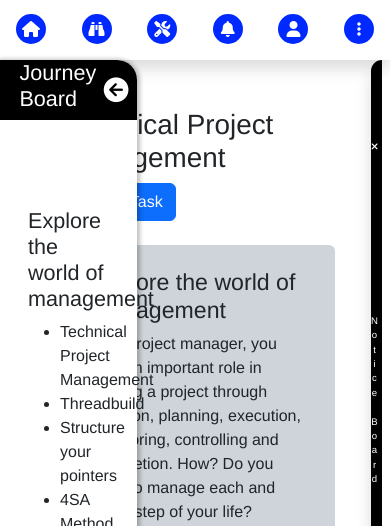
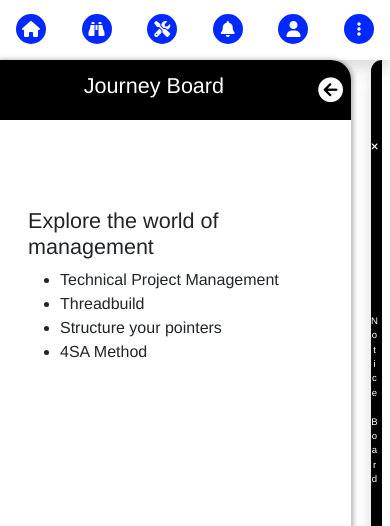
Before and after one commit to DUA-Designs/deepThoughtFrontEnd, a plain HTML site: page index.html in a window 390 px wide. Both pictures are taken after a click on the element 15 px from the left and 408 px from the top of the page. Shown: the part 318-844 px from the top of the page. Drawn offline with nearby package versions, Linux system fonts and the light colour scheme.

Commit message:
Update style.css

```diff
--- a/style.css
+++ b/style.css
@@ -162,6 +162,9 @@
         display: block;
         margin: 0 auto;
     }
+ #dashboard.expandDashboard{
+    width: 90vw;
+  }
 
 
 }
```
